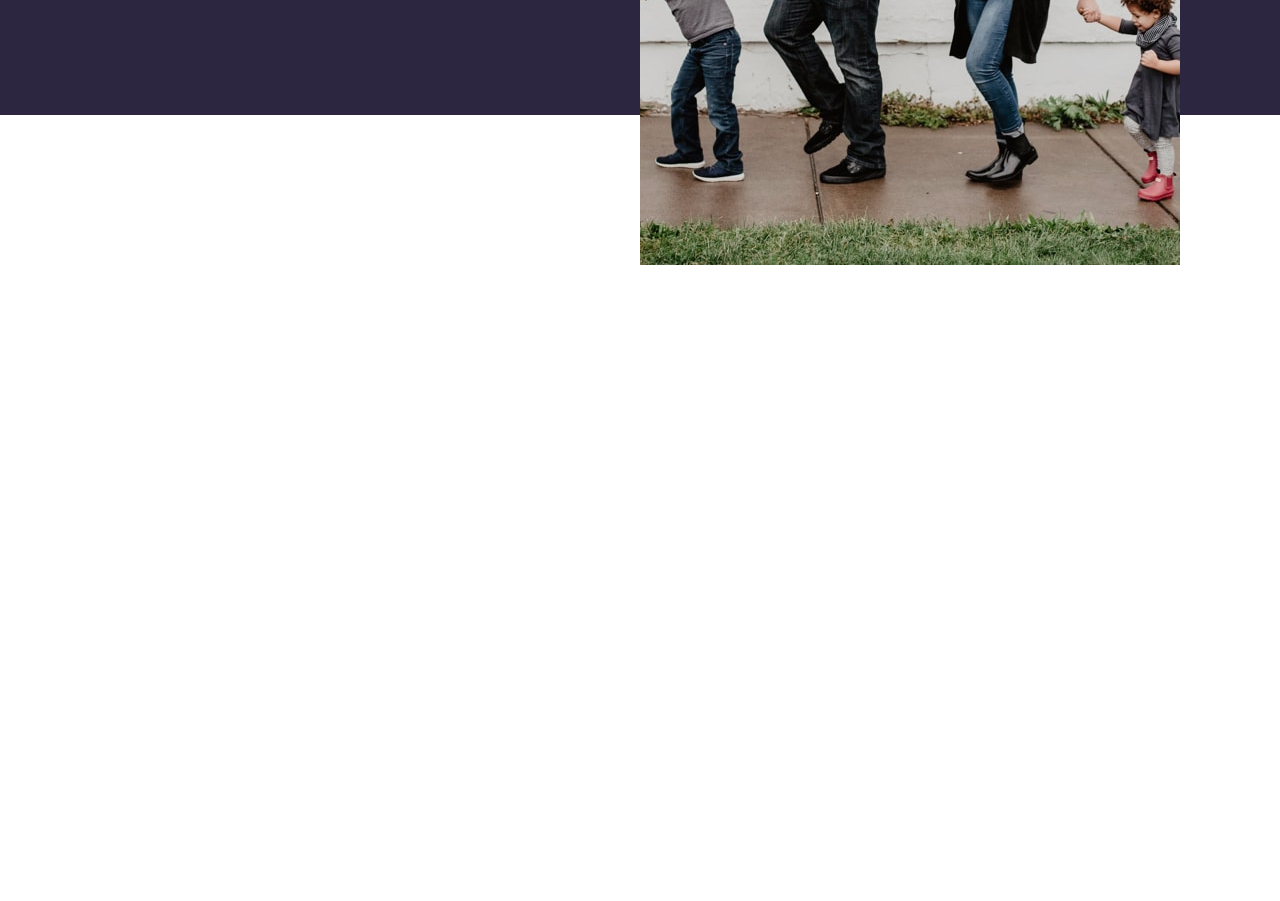
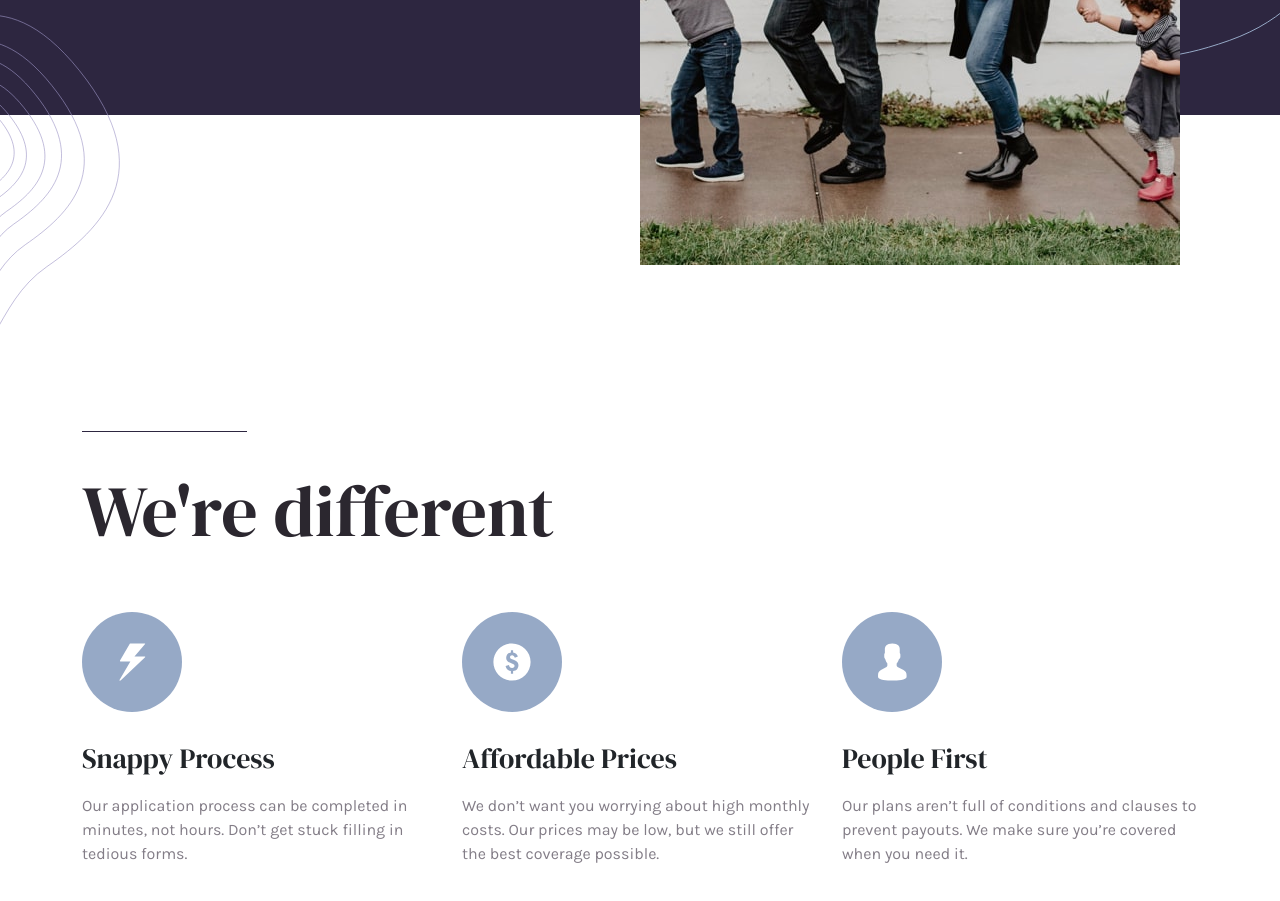
Before and after one commit to sliyarli/insure-landing-page-master, a plain HTML site: page index.html in a window 1280 px wide. Shown: the part 635-1536 px from the top of the page. Before the commit the page ends 900 px from the top, so only its background shows below. Drawn offline with nearby package versions, Linux system fonts and the light colour scheme.

Commit message:
about us section is done

```diff
--- a/assets/css/style.css
+++ b/assets/css/style.css
@@ -9,6 +9,10 @@
   box-sizing: border-box;
   text-decoration: none !important;
   resize: none;
+}
+
+html {
+  scroll-behavior: smooth;
 }
 
 :root {
@@ -128,8 +132,11 @@ nav {
 /* HEADER */
 
 header {
-  background: var(--dark-violet);
+  background: url(/images/bg-pattern-intro-right-desktop.svg) no-repeat right
+    top;
+  background-color: var(--dark-violet);
   color: var(--very-light-gray);
+  position: relative;
 }
 
 .header-heading {
@@ -141,17 +148,65 @@ header {
   font-family: var(--karla);
 }
 
-#line {
-  width: 30%;
+.line {
+  width: 165px;
   opacity: 1;
   border: none;
+
+  height: 0.06rem !important;
+}
+
+.light-line {
   color: var(--very-light-gray); /* old IE */
   background-color: var(--very-light-gray); /* Modern Browsers */
-  height: 0.06rem !important;
+}
+
+.dark-line {
+  color: var(--dark-violet); /* old IE */
+  background-color: var(--dark-violet); /* Modern Browsers */
 }
 
 .header-image {
   transform: translateY(150px);
+  position: relative;
+  z-index: 2;
+}
+
+#header-overlay {
+  background: url(/images/bg-pattern-intro-left-desktop.svg) no-repeat;
+  height: 100vh;
+  position: absolute;
+  top: 550px;
+  background-size: 120px;
+  width: 120px;
+}
+
+/* ABOUT-US SECTION */
+.about-us {
+  padding: 300px 0 150px 0;
+}
+.about-heading {
+  font-family: var(--dmSerif);
+  font-size: 4.5rem;
+  color: var(--very-dark-violet);
+  padding: 20px 0 50px 0;
+}
+.about-cards {
+}
+.justify-content-between {
+}
+.about-card {
+}
+.about-icon {
+  width: 100px;
+}
+.card-heading {
+  font-family: var(--dmSerif);
+  padding: 30px 0 10px 0;
+}
+.card-paragraph {
+  font-family: var(--karla);
+  color: var(--dark-grayish-violet);
 }
 
 /* CSS Media Queries for Responsive Design */
@@ -179,6 +234,12 @@ header {
     width: 100%;
     transform: none;
   }
+
+  /* ABOUT-US SECTION */
+
+  .about-card {
+    text-align: center;
+  }
 }
 
 /* Extra Small Devices (portrait phones, less than 576px) */
--- a/index.html
+++ b/index.html
@@ -81,7 +81,7 @@
               class="d-flex flex-column col-lg-6 col-md-12 col-sm-12 col-12 gap-4"
               id="header-left"
             >
-              <hr id="line" />
+              <hr class="line light-line" />
               <h1 class="header-heading">Humanizing your insurance.</h1>
               <p class="header-paragraph">
                 Get your life insurance coverage easier and faster. We blend our
@@ -112,17 +112,67 @@
             </div>
           </div>
         </div>
+        <div id="header-overlay"></div>
       </header>
+      <section class="about-us d-flex align-items-center">
+        <div class="container">
+          <div class="col-12">
+            <div id="about-intro">
+              <hr class="line dark-line" />
+              <h2 class="about-heading">We're different</h2>
+            </div>
+            <div class="about-cards row justify-content-between">
+              <div
+                class="col-lg-4 col-md-12 col-sm-12 col-12 about-card d-flex flex-column justify-content-center justify-content-sm-center justify-content-md-center justify-content-lg-start align-items-center align-items-sm-center align-items-md-center align-items-lg-start"
+              >
+                <img
+                  src="./images/icon-snappy-process.svg"
+                  alt="snappy-process-icon"
+                  class="about-icon"
+                />
+                <h3 class="card-heading">Snappy Process</h3>
+                <p class="card-paragraph">
+                  Our application process can be completed in minutes, not
+                  hours. Don’t get stuck filling in tedious forms.
+                </p>
+              </div>
+              <div
+                class="col-lg-4 col-md-12 col-sm-12 col-12 about-card d-flex flex-column justify-content-center justify-content-sm-center justify-content-md-center justify-content-lg-start align-items-center align-items-sm-center align-items-md-center align-items-lg-start"
+              >
+                <img
+                  src="./images/icon-affordable-prices.svg"
+                  alt="affordable-prices-icon"
+                  class="about-icon"
+                />
+                <h3 class="card-heading">Affordable Prices</h3>
+                <p class="card-paragraph">
+                  We don’t want you worrying about high monthly costs. Our
+                  prices may be low, but we still offer the best coverage
+                  possible.
+                </p>
+              </div>
+              <div
+                class="col-lg-4 col-md-12 col-sm-12 col-12 about-card d-flex flex-column justify-content-center justify-content-sm-center justify-content-md-center justify-content-lg-start align-items-center align-items-sm-center align-items-md-center align-items-lg-start"
+              >
+                <img
+                  src="./images/icon-people-first.svg"
+                  alt="people-first-icon"
+                  class="about-icon"
+                />
+                <h3 class="card-heading">People First</h3>
+                <p class="card-paragraph">
+                  Our plans aren’t full of conditions and clauses to prevent
+                  payouts. We make sure you’re covered when you need it.
+                </p>
+              </div>
+            </div>
+          </div>
+        </div>
+      </section>
     </main>
-    <!--     Humanizing your insurance. Get your life
-    insurance coverage easier and faster. We blend our expertise and technology
-    to help you find the plan that’s right for you. Ensure you and your loved
-    ones are protected. View plans We’re different Snappy Process Our
-    application process can be completed in minutes, not hours. Don’t get stuck
-    filling in tedious forms. Affordable Prices We don’t want you worrying about
-    high monthly costs. Our prices may be low, but we still offer the best
-    coverage possible. People First Our plans aren’t full of conditions and
-    clauses to prevent payouts. We make sure you’re covered when you need it.
+    <!--
+
+
     Find out more about how we work How we work Our company How we work Why
     Insure? View plans Reviews Help me FAQ Terms of use Privacy policy Cookies
     Contact Sales Support Live chat Others Careers Press Licenses -->
```
